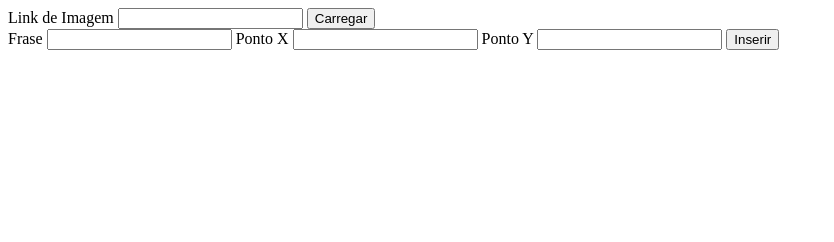
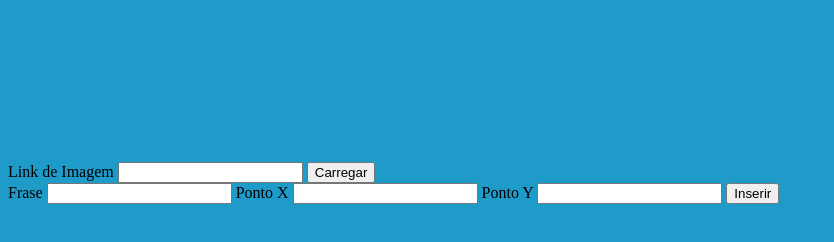
Before and after one commit to samuelsilvadev/create-memes, a plain HTML site: page index.html in a window 1280 px wide. Shown: the whole page, without its empty margins (0-834 px from the left). Drawn offline with Linux system fonts and the light colour scheme.

Commit message:
removendo erro grotesco do html

```diff
--- a/index.html
+++ b/index.html
@@ -2,6 +2,9 @@
 <html>
 <head>
 	<title></title>
+</head>
+<body style="background-color: #1f9bc9;">
+	<canvas id="c"></canvas>
 	<form>
 		<label>Link de Imagem</label>
 		<input id="linkImagem" type="text" name="linkImagem">
@@ -18,9 +21,6 @@
 		<input id="y" type="number" name="y">
 		<button id="inserirFrase">Inserir</button>
 	</form>
-</head>
-<body>
-	<canvas id="c"></canvas>
 	<script>
 		let canvas = document.querySelector("#c");
 		let context = canvas.getContext("2d");
```
